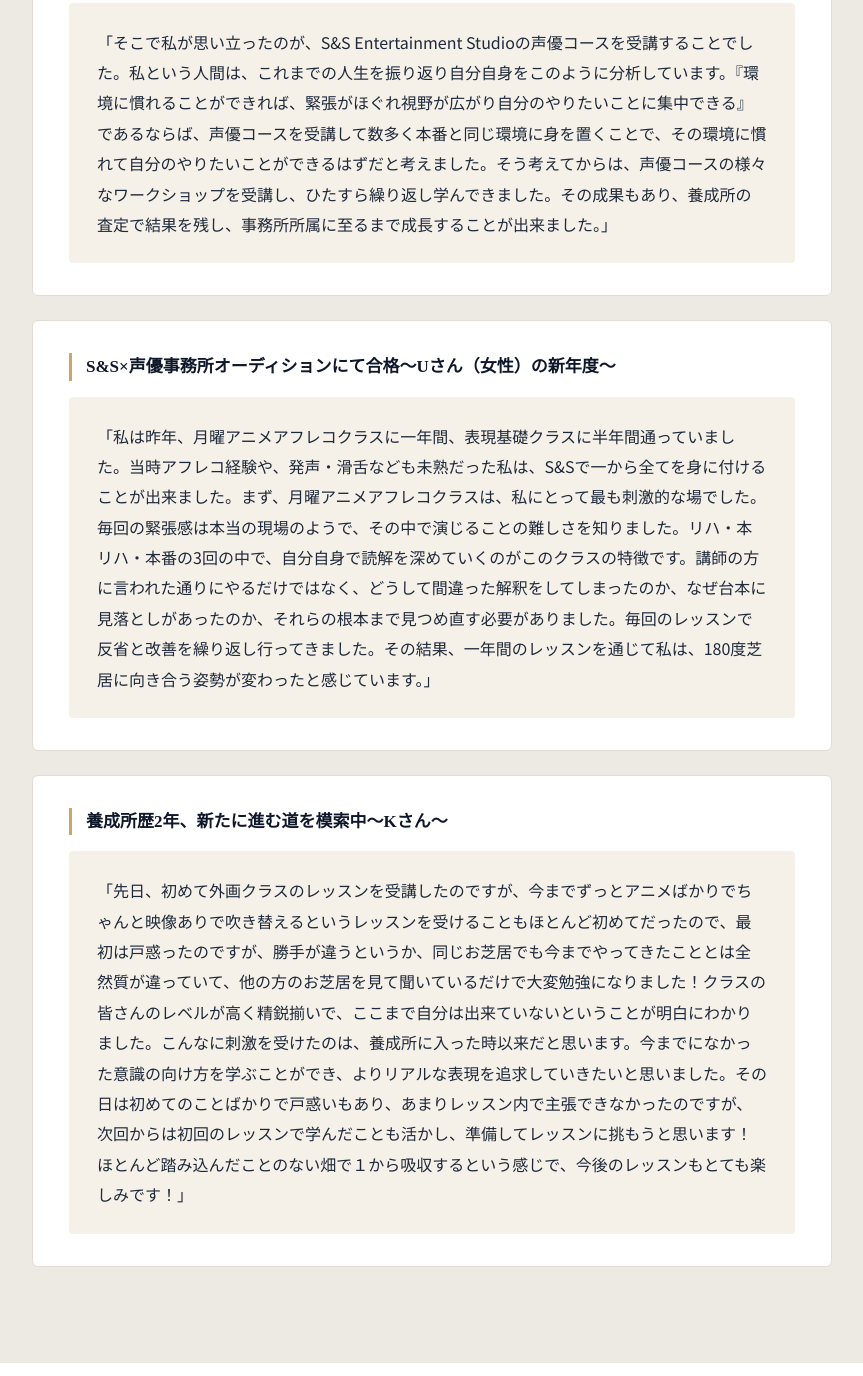
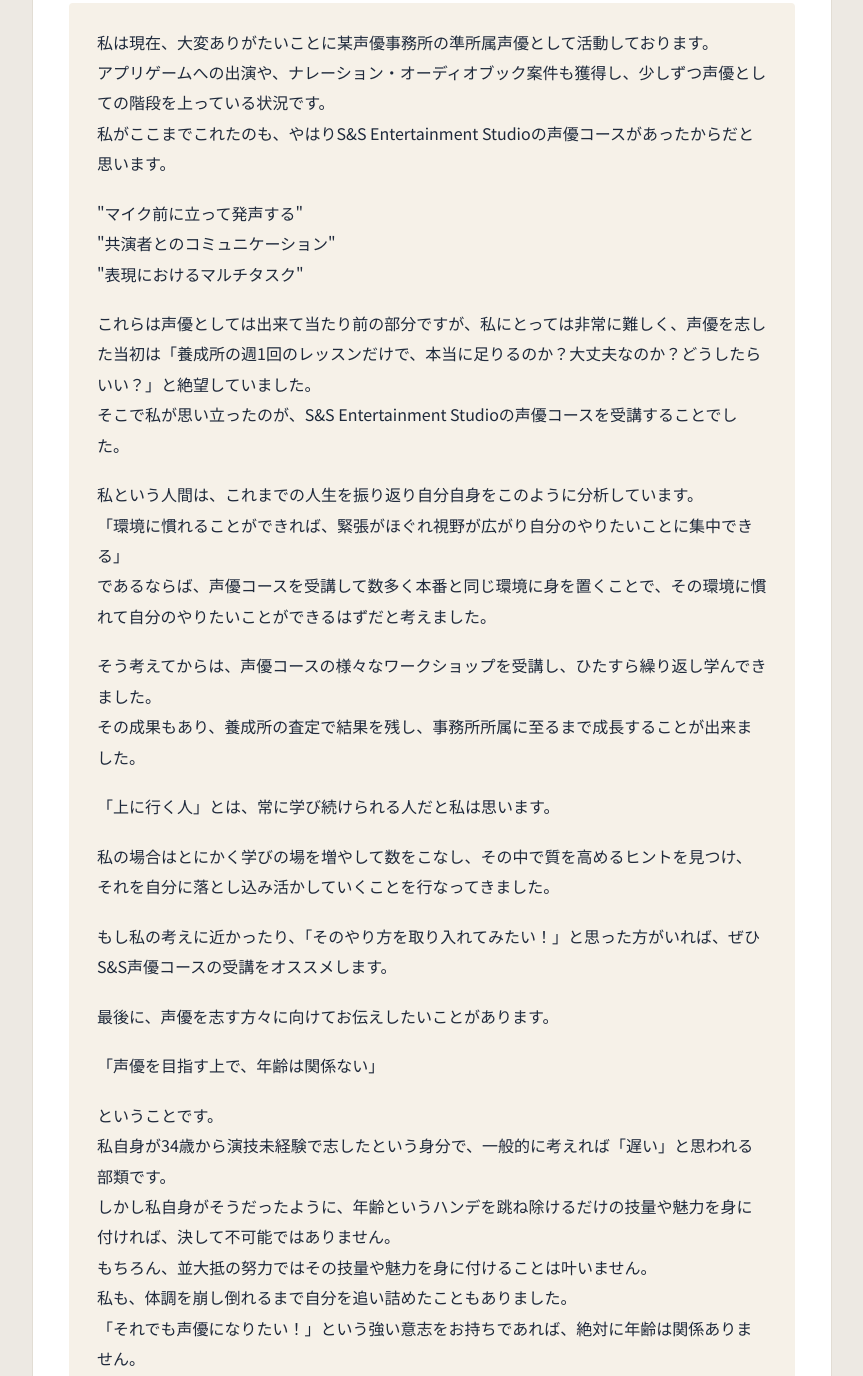
Before and after one commit to ssstudioseiyuu-collab/seiyuu-course, a plain HTML site: page index.html in a window 1280 px wide. Shown: the part 7185-8561 px from the top of the page, without its empty margins (208-1071 px from the left). Drawn offline with Linux system fonts and the light colour scheme.

Commit message:
Add files via upload

```diff
--- a/css/style.css
+++ b/css/style.css
@@ -202,6 +202,7 @@ ol, ul { margin: 0; padding: 0; list-style: none; }
 .voice-title { font-family: var(--serif); font-size: 17px; line-height: 1.6; color: var(--navy); margin-bottom: 16px; padding-left: 14px; border-left: 3px solid var(--gold); }
 .voice-quote { margin: 0; background: var(--beige); border-radius: 4px; padding: 18px 16px; }
 .voice-quote p { font-size: 15.5px; line-height: 1.9; text-align: left; color: var(--text); }
+.voice-quote p + p { margin-top: 1.2em; }
 
 /* ---------- 申込の流れ ---------- */
 .flow-list { margin: 36px auto 0; max-width: 820px; display: grid; gap: 12px; counter-reset: none; }
--- a/index.html
+++ b/index.html
@@ -494,7 +494,19 @@
 
       <article class="voice">
         <h3 class="voice-title">準所属となり活躍中！未経験から振り返る今〜Uさん（男性）の場合〜</h3>
-        <blockquote class="voice-quote"><p>「そこで私が思い立ったのが、S&amp;S Entertainment Studioの声優コースを受講することでした。私という人間は、これまでの人生を振り返り自分自身をこのように分析しています。『環境に慣れることができれば、緊張がほぐれ視野が広がり自分のやりたいことに集中できる』であるならば、声優コースを受講して数多く本番と同じ環境に身を置くことで、その環境に慣れて自分のやりたいことができるはずだと考えました。そう考えてからは、声優コースの様々なワークショップを受講し、ひたすら繰り返し学んできました。その成果もあり、養成所の査定で結果を残し、事務所所属に至るまで成長することが出来ました。」</p></blockquote>
+        <blockquote class="voice-quote"><p>私は現在、大変ありがたいことに某声優事務所の準所属声優として活動しております。<br>アプリゲームへの出演や、ナレーション・オーディオブック案件も獲得し、少しずつ声優としての階段を上っている状況です。<br>私がここまでこれたのも、やはりS&amp;S Entertainment Studioの声優コースがあったからだと思います。</p>
+          <p>"マイク前に立って発声する"<br>"共演者とのコミュニケーション"<br>"表現におけるマルチタスク"</p>
+          <p>これらは声優としては出来て当たり前の部分ですが、私にとっては非常に難しく、声優を志した当初は「養成所の週1回のレッスンだけで、本当に足りるのか？大丈夫なのか？どうしたらいい？」と絶望していました。<br>そこで私が思い立ったのが、S&amp;S Entertainment Studioの声優コースを受講することでした。</p>
+          <p>私という人間は、これまでの人生を振り返り自分自身をこのように分析しています。<br>「環境に慣れることができれば、緊張がほぐれ視野が広がり自分のやりたいことに集中できる」<br>であるならば、声優コースを受講して数多く本番と同じ環境に身を置くことで、その環境に慣れて自分のやりたいことができるはずだと考えました。</p>
+          <p>そう考えてからは、声優コースの様々なワークショップを受講し、ひたすら繰り返し学んできました。<br>その成果もあり、養成所の査定で結果を残し、事務所所属に至るまで成長することが出来ました。</p>
+          <p>「上に行く人」とは、常に学び続けられる人だと私は思います。</p>
+          <p>私の場合はとにかく学びの場を増やして数をこなし、その中で質を高めるヒントを見つけ、それを自分に落とし込み活かしていくことを行なってきました。</p>
+          <p>もし私の考えに近かったり、「そのやり方を取り入れてみたい！」と思った方がいれば、ぜひS&amp;S声優コースの受講をオススメします。</p>
+          <p>最後に、声優を志す方々に向けてお伝えしたいことがあります。</p>
+          <p>「声優を目指す上で、年齢は関係ない」</p>
+          <p>ということです。<br>私自身が34歳から演技未経験で志したという身分で、一般的に考えれば「遅い」と思われる部類です。<br>しかし私自身がそうだったように、年齢というハンデを跳ね除けるだけの技量や魅力を身に付ければ、決して不可能ではありません。<br>もちろん、並大抵の努力ではその技量や魅力を身に付けることは叶いません。<br>私も、体調を崩し倒れるまで自分を追い詰めたこともありました。<br>「それでも声優になりたい！」という強い意志をお持ちであれば、絶対に年齢は関係ありません。</p>
+          <p>そんな方を私は応援しますし、S&amp;S声優コースのスタッフの皆さんも必ずサポートしてくれます。<br>その強い意志を持って、S&amp;S Entertainment Studioの門を叩いてみてください！</p>
+          <p>私も引き続きここでの学びを活かしてより魅力的な声優になっていこうと思います！</p></blockquote>
       </article>
 
       <article class="voice">
```
